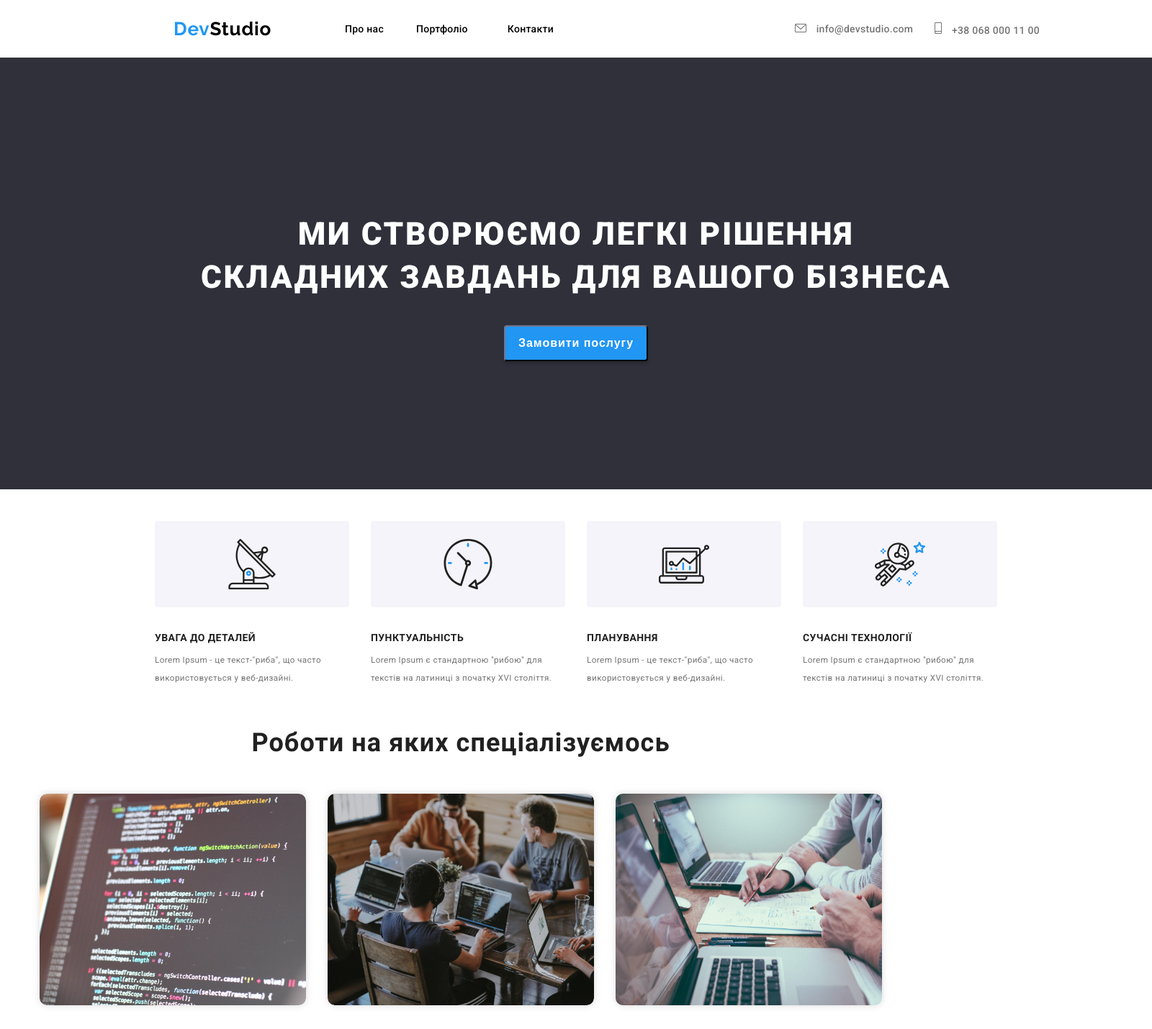
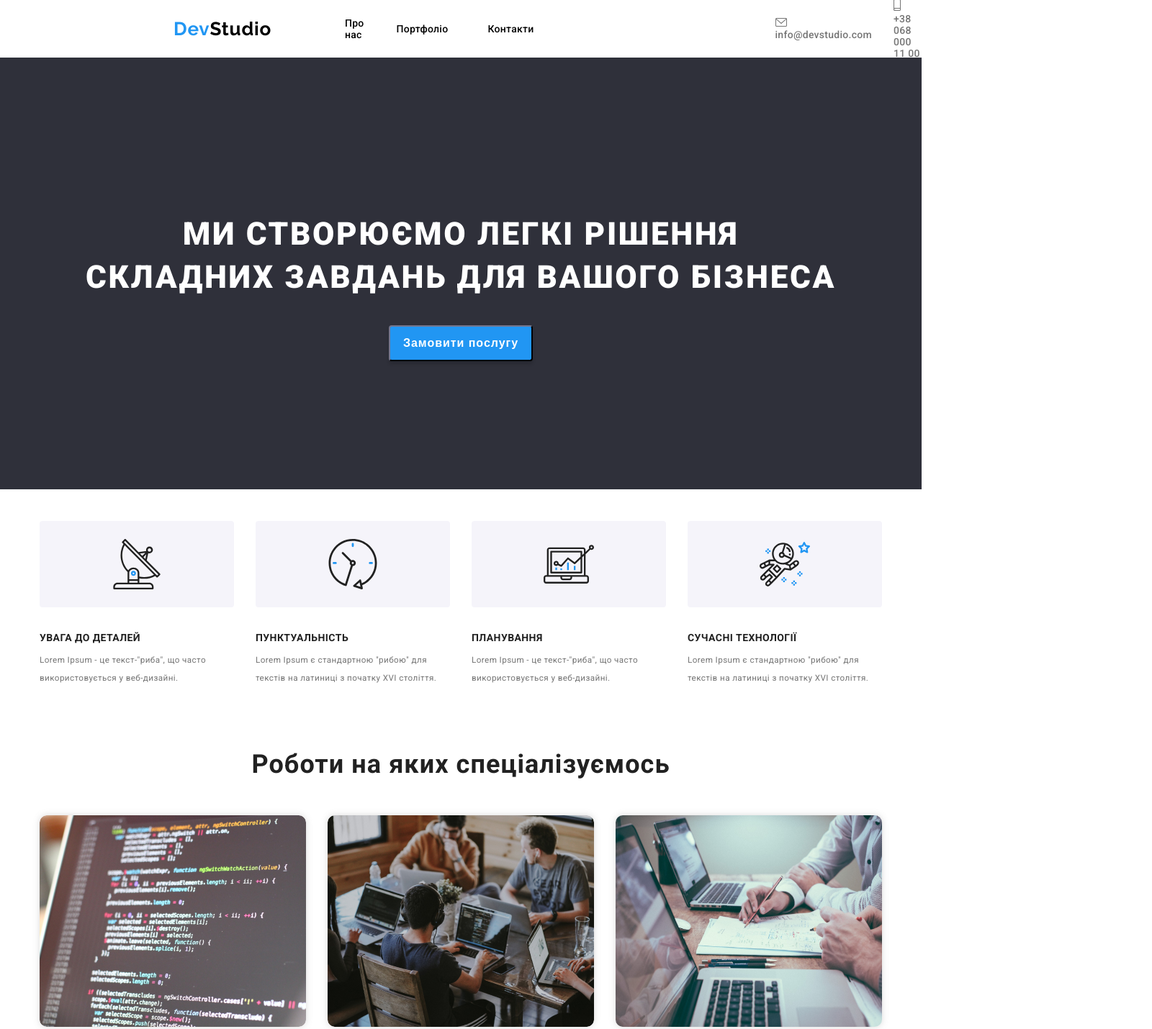
Before and after one commit to letuchiy1551/wt-markup-02, a plain HTML site: page index.html in a window 1280 px wide. Shown: the top 1430 px of the page at 72% size, 1600 px wide, since content can reach past the window. Drawn offline with Linux system fonts and the light colour scheme.

Commit message:
changed styles

```diff
--- a/css/styles.css
+++ b/css/styles.css
@@ -2,16 +2,24 @@
 @import url("https://fonts.googleapis.com/css2?family=Raleway:wght@700&display=swap");
 
 body {
+  display: flex;
+  justify-content: center;
+  align-items: center;
+  flex-direction: column;
   margin: 0 0;
   font-family: "Roboto", sans-serif;
   color: black;
+  width: 100%;
+}
+main {
+  width: 100%;
+  justify-content: center;
 }
 /* шапка */
 .top-head {
   display: flex;
-  width: 1600px;
   height: 80px;
-  flex-shrink: 0;
+  justify-content: center;
 }
 .top-head a,
 .top-head a:visited {
@@ -87,7 +95,6 @@ body {
 .order {
   margin: 0 0;
   display: flex;
-  width: 1600px;
   height: 600px;
   flex-direction: column;
   justify-content: center;
@@ -125,13 +132,12 @@ body {
 
 /*advantages block*/
 .advantages {
-  width: 1600px;
+  display: flex;
+  justify-content: center;
 }
 .advantages ul {
   display: flex;
-  width: 1170px;
   height: 251px;
-  flex-shrink: 0;
   justify-content: space-around;
   align-items: center;
   list-style-type: none;
@@ -265,7 +271,8 @@ body {
 /*footer*/
 footer {
   display: flex;
-  width: 1600px;
+  justify-content: center;
+  width: 100%;
   height: 252px;
   background: #2f303a;
 }
@@ -275,7 +282,6 @@ footer a:visited {
   color: white;
 }
 footer div:nth-of-type(1) {
-  margin-left: 215px;
   margin-right: 40px;
 }
 footer a .blue-text {
```
